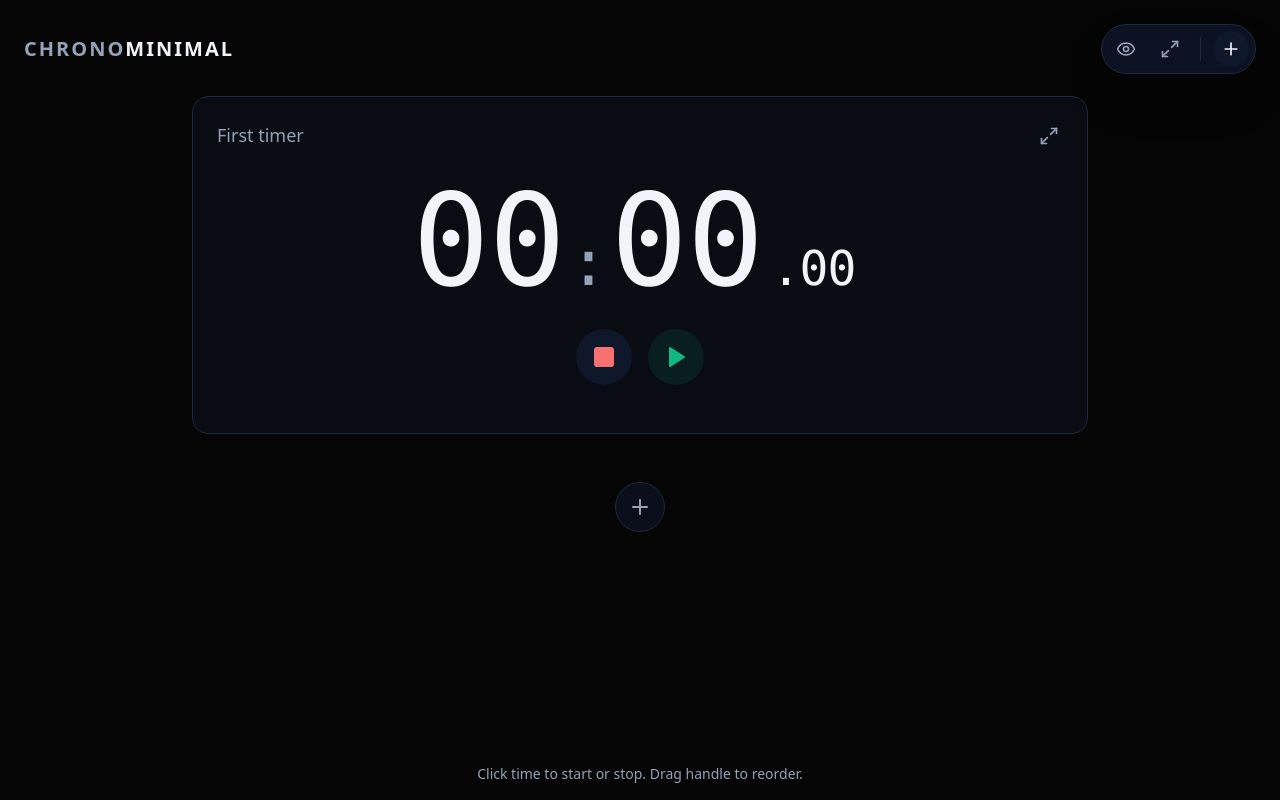
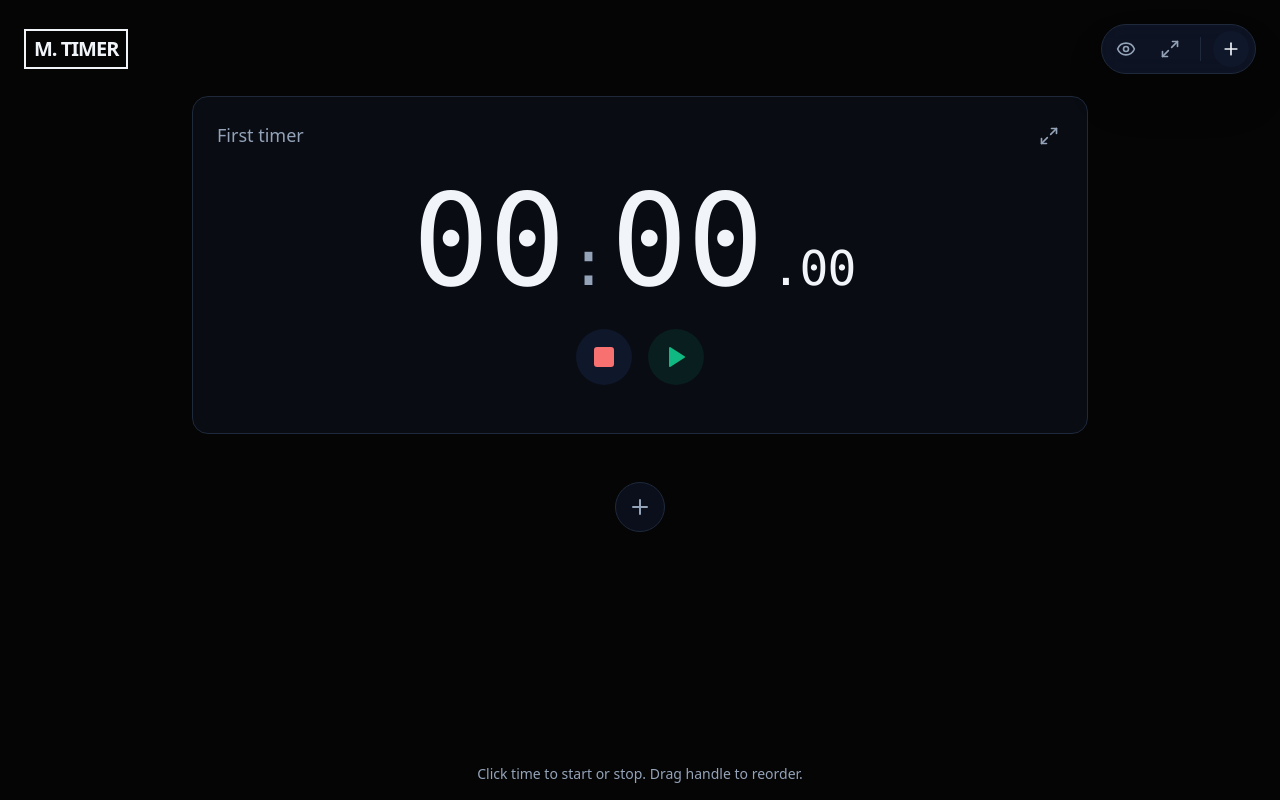
Before and after one commit to bappygolder/minimal-stopwatch, a Next.js app: page / in a window 1280 px wide. Built offline with nearby package versions, Linux system fonts and the light colour scheme.

Commit message:
feat: rebrand to M. Timer, update docs, and cleanup build artifacts

```diff
--- a/app/layout.tsx
+++ b/app/layout.tsx
@@ -1,5 +1,11 @@
 import "./globals.css";
 import type { ReactNode } from "react";
+import type { Metadata } from "next";
+
+export const metadata: Metadata = {
+  title: "M. Timer",
+  description: "A minimal, distraction-free stopwatch app.",
+};
 
 export default function RootLayout({ children }: { children: ReactNode }) {
   return (
--- a/features/stopwatch/components/stopwatch-app.tsx
+++ b/features/stopwatch/components/stopwatch-app.tsx
@@ -25,6 +25,7 @@ export default function StopwatchApp() {
   const containerRef = useRef<HTMLDivElement | null>(null);
   const saveTimeoutRef = useRef<number | null>(null);
   const [hasHydrated, setHasHydrated] = useState(false);
+  const [isLogoDescriptionOpen, setIsLogoDescriptionOpen] = useState(false);
 
   const hasRunningTimer = useMemo(
     () => timers.some((timer) => timer.isRunning),
@@ -284,9 +285,23 @@ export default function StopwatchApp() {
           .filter(Boolean)
           .join(" ")}
       >
-        <h1 className="text-xl font-bold text-chrono-fg-muted tracking-widest uppercase hidden sm:block">
-          Chrono<span className="text-foreground">Minimal</span>
-        </h1>
+        <div className="relative group">
+          <button
+            onClick={() => setIsLogoDescriptionOpen(!isLogoDescriptionOpen)}
+            className="text-xl font-bold text-foreground tracking-tighter uppercase border-2 border-foreground px-2 py-1 hover:bg-foreground hover:text-background transition-all duration-300"
+          >
+            M. Timer
+          </button>
+          <div
+            className={`absolute top-full left-0 mt-2 text-[10px] font-medium text-chrono-fg-muted tracking-[0.2em] uppercase whitespace-nowrap transition-all duration-300 ${
+              isLogoDescriptionOpen
+                ? "opacity-100 translate-y-0"
+                : "opacity-0 -translate-y-2 group-hover:opacity-100 group-hover:translate-y-0 pointer-events-none"
+            }`}
+          >
+            Minimal Timer
+          </div>
+        </div>
 
         <div className="flex items-center gap-2 bg-card/80 backdrop-blur-md p-1.5 rounded-full border border-border shadow-2xl ml-auto">
           <button
```
